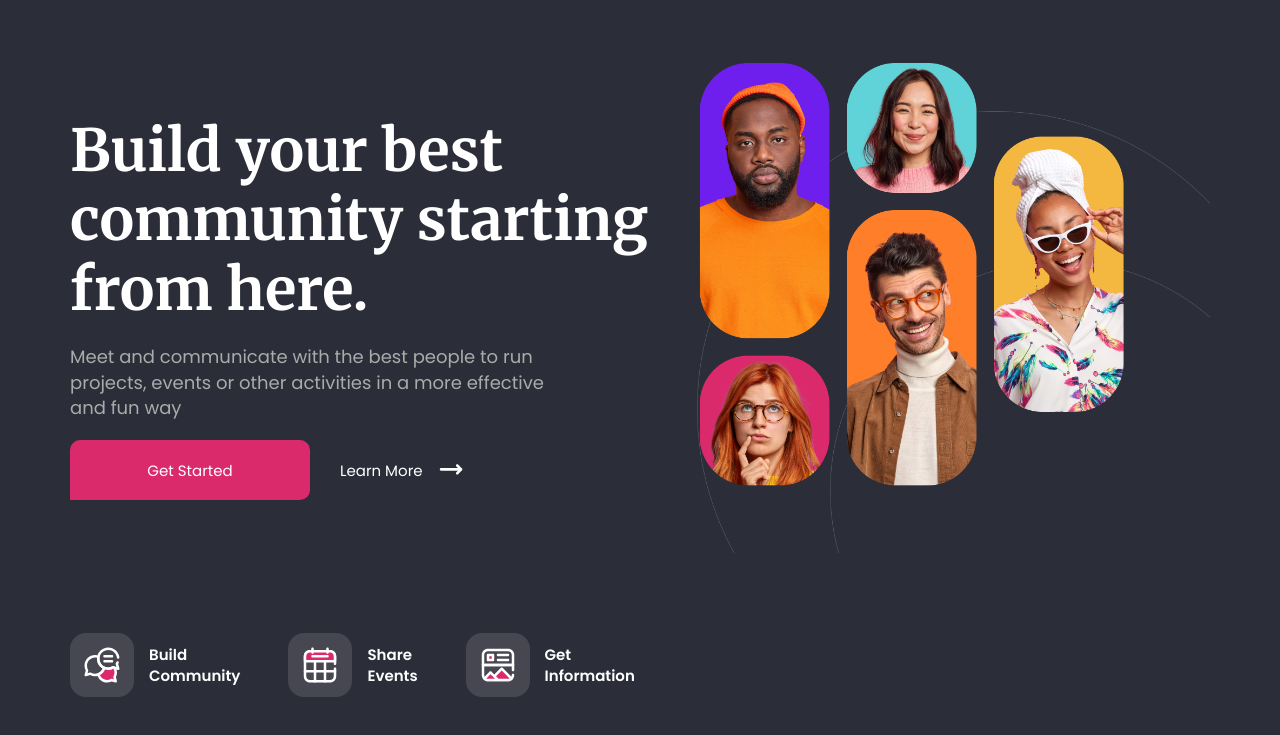
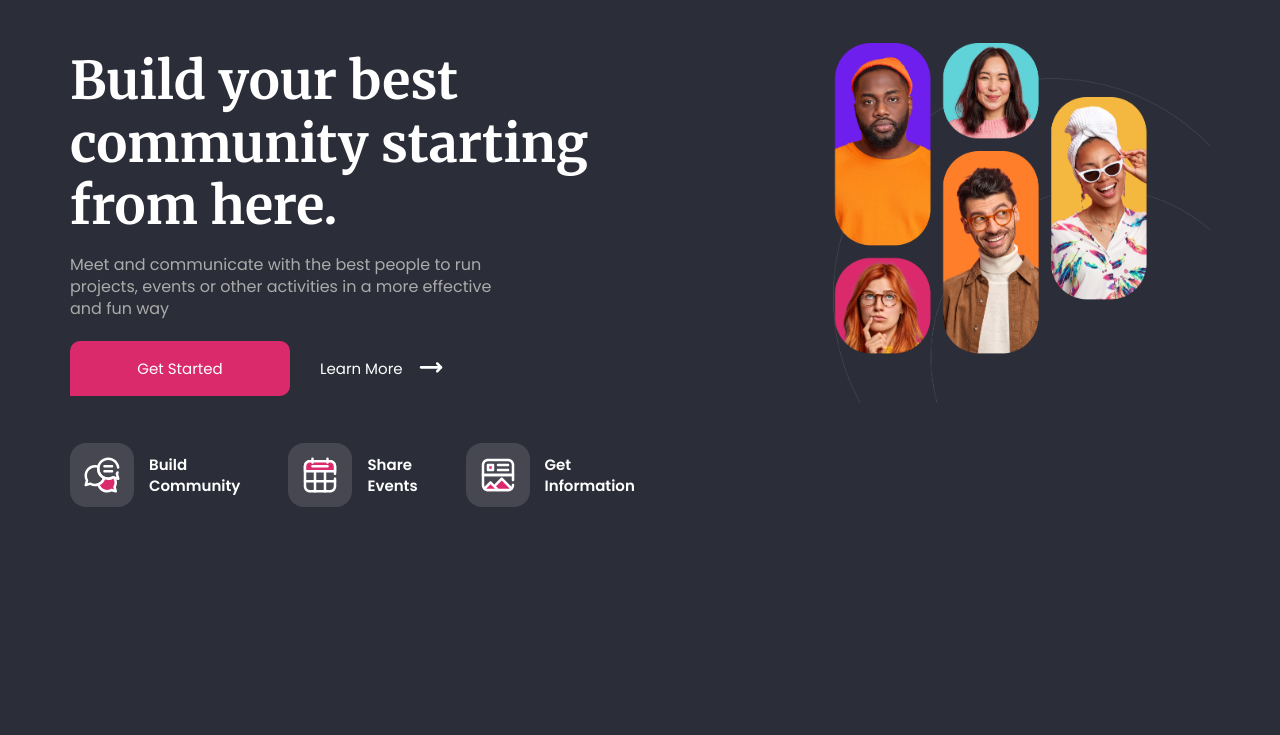
Before and after one commit to Gaelvasbur/CSS-Tarea-entregable-2---Header-Gathsession, a website built with webpack: page index.html in a window 1280 px wide. Shown: the part 69-804 px from the top of the page. Built offline with nearby package versions, Linux system fonts and the light colour scheme.

Commit message:
Update style.css

```diff
--- a/css/style.css
+++ b/css/style.css
@@ -300,7 +300,7 @@ figure.logo-container {
   justify-content: space-between;
   width: 100%;
   gap: 40px;
-  margin-top: 50px;
+  margin-top: 30px;
 }
 
 .hero > div:first-child {
@@ -314,8 +314,8 @@ figure.logo-container {
   font-weight: 700;
   font-style: normal;
   color: #FFFFFF;
-  margin: 0px 0px 20px 0px;
-  font-size: 58px;
+  margin: 0px 0px 15px 0px;
+  font-size: 52px;
   line-height: 1.2;
 }
 
@@ -323,9 +323,10 @@ figure.logo-container {
   font-family: "Poppins", sans-serif;
   font-weight: 400;
   font-style: normal;
-  font-size: 18px;
+  font-size: 16px;
   color: #ABABAB;
-  width: 570px;
+  width: 100%;
+  max-width: 500px;
   margin-bottom: 20px;
 }
 
@@ -351,8 +352,8 @@ figure.logo-container {
   display: inline-flex;
   align-items: center;
   justify-content: center;
-  width: 240px;
-  height: 60px;
+  width: 220px;
+  height: 55px;
   transition: background-color 0.3s ease, transform 0.3s ease;
 }
 
@@ -363,7 +364,7 @@ figure.logo-container {
 
 .hero-image-box {
   flex: 1;
-  max-width: 45%;
+  max-width: 40%;
 }
 
 .hero-image-box figure {
@@ -372,8 +373,11 @@ figure.logo-container {
 
 .hero-image-box img {
   max-width: 100%;
+  max-height: 45vh;
+  width: auto;
   height: auto;
   display: block;
+  margin-left: auto;
 }
 
 .events {
@@ -383,9 +387,10 @@ figure.logo-container {
   flex-wrap: nowrap;
   gap: 48px;
   width: 100%;
-  margin-top: 80px;
-  padding-bottom: 40px;
+  margin-top: 40px;
+  padding-bottom: 20px;
 }
+
 
 
 .events > div {
```
